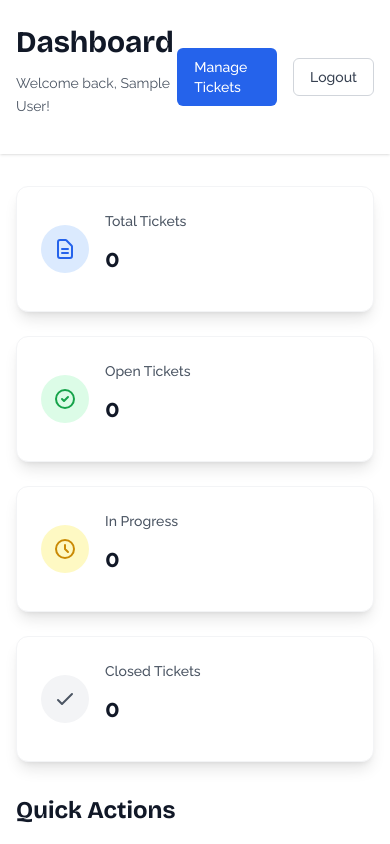
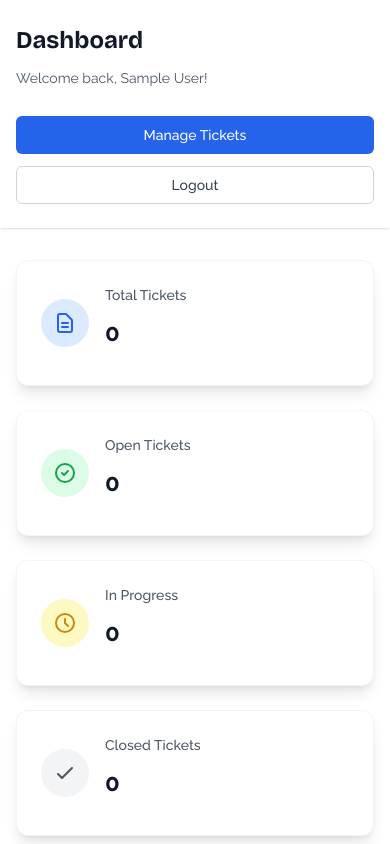
Before and after one commit to hokage-learn/event-management-multi-app-twig, a Vue app in the folder get-tix-vue/: page /dashboard in a window 390 px wide. Shown: the top 844 px of the page. Built offline with nearby package versions, Linux system fonts and the light colour scheme; sample sign-in values are in the browser's storage.

Commit message:
Make Dashboard header responsive for mobile and tablet screens

```diff
--- a/get-tix-vue/src/views/Dashboard.vue
+++ b/get-tix-vue/src/views/Dashboard.vue
@@ -21,12 +21,12 @@ const handleLogout = () => {
     <!-- Header -->
     <div class="bg-white shadow">
       <div class="max-w-container mx-auto px-4 py-6">
-        <div class="flex justify-between items-center">
+        <div class="flex flex-col md:flex-row md:justify-between md:items-center gap-4">
           <div>
-            <h1 class="text-3xl font-bold text-gray-900">Dashboard</h1>
-            <p class="text-gray-600">Welcome back, {{ authStore.user?.name || 'User' }}!</p>
+            <h1 class="text-2xl md:text-3xl font-bold text-gray-900">Dashboard</h1>
+            <p class="text-sm md:text-base text-gray-600">Welcome back, {{ authStore.user?.name || 'User' }}!</p>
           </div>
-          <div class="flex items-center gap-4">
+          <div class="flex flex-col sm:flex-row items-stretch sm:items-center gap-3">
             <router-link
               to="/tickets"
               class="inline-flex items-center justify-center px-4 py-2 border border-transparent text-sm font-medium rounded-md text-white bg-primary hover:bg-primary-hover transition-colors"
```
